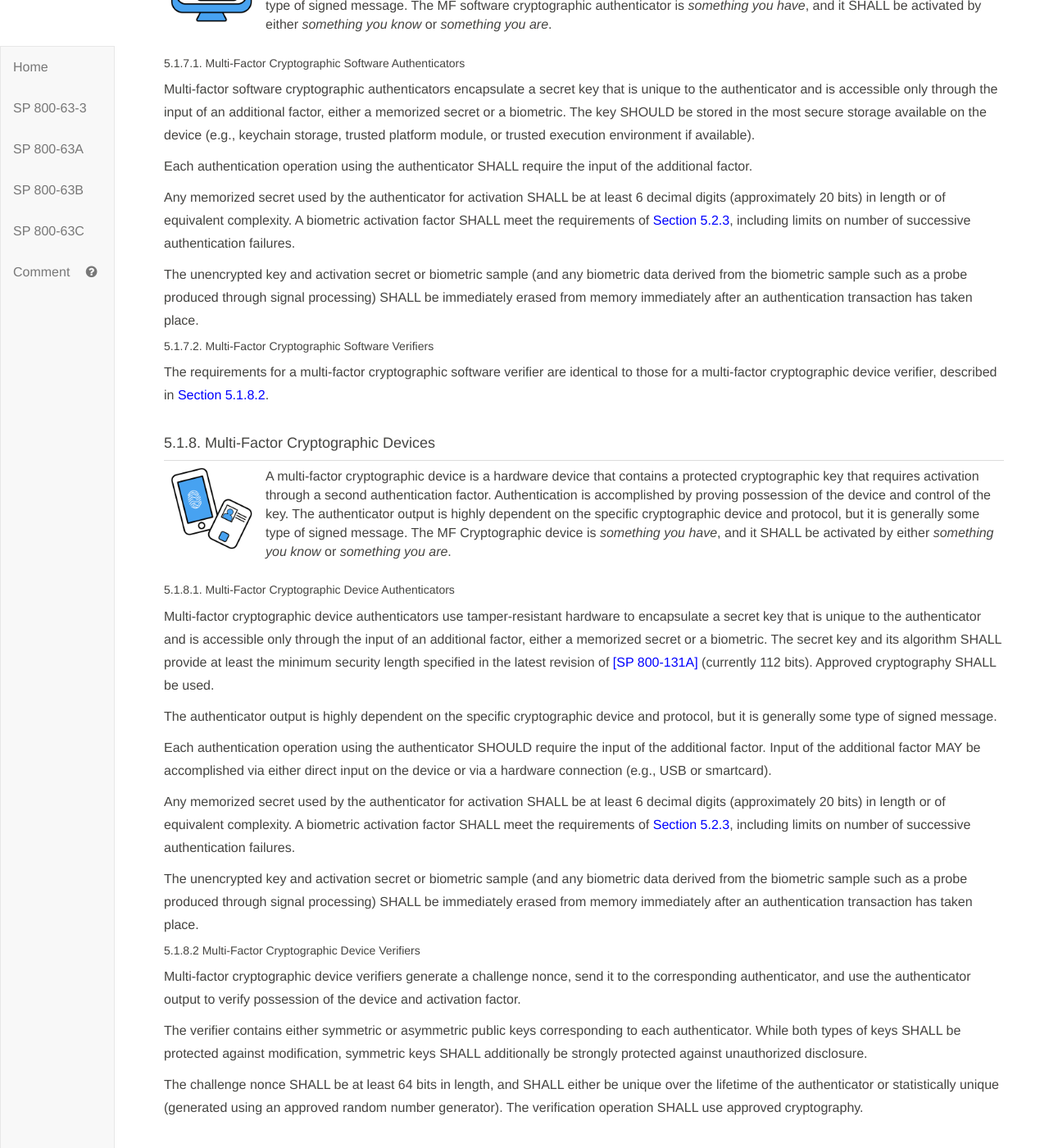
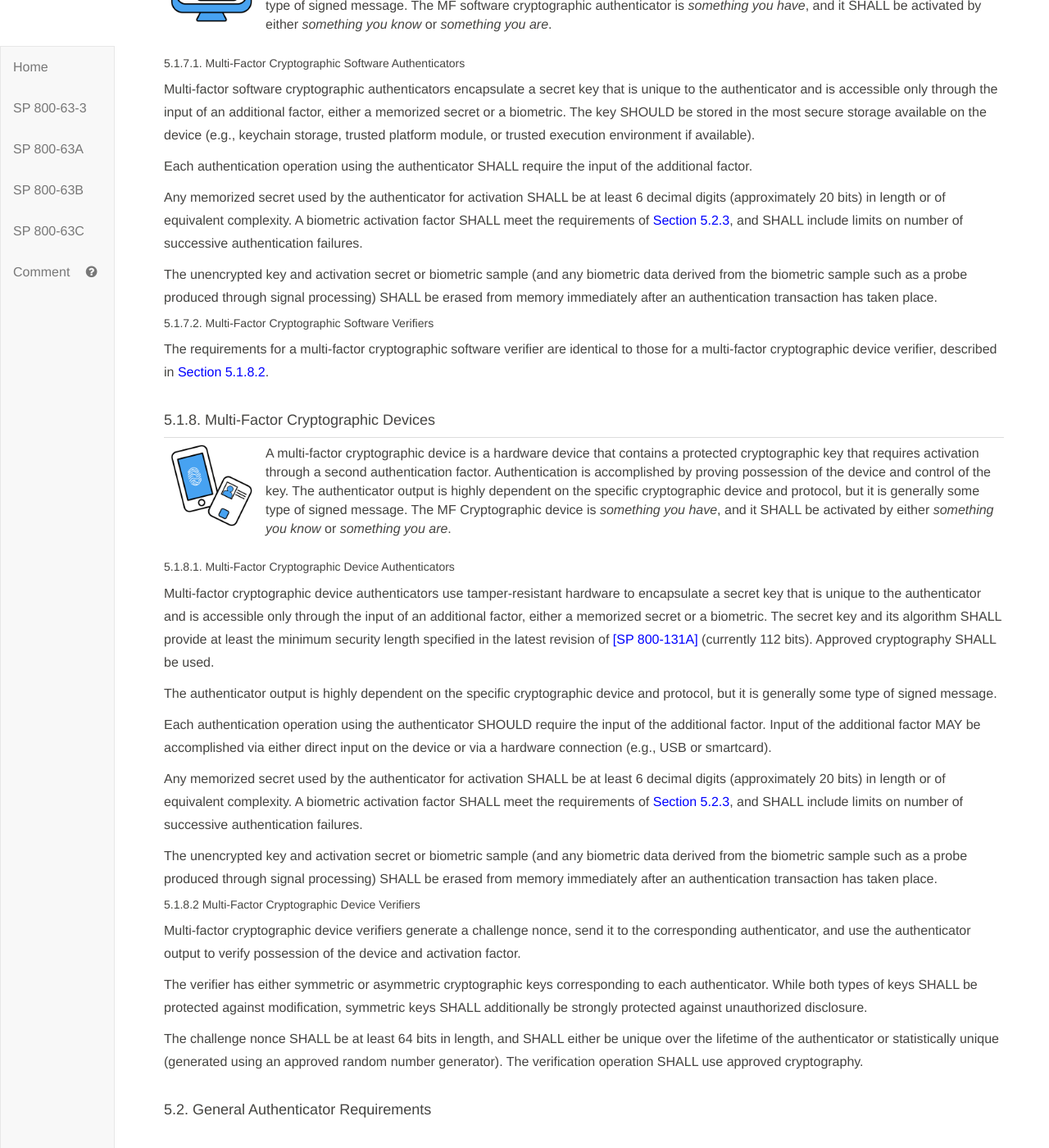
Before and after one commit to usnistgov/800-63-3, a Jekyll site: the page built from sp800-63b.md, in a window 1280 px wide and 1400 px high, scrolled down 32629 px. Shown: the whole window at 82% size. Built offline with Jekyll 4.4.1, drawn with Linux system fonts in a browser that asks for light colours; some of the changed text lies outside the part shown.

Commit message:
Editorial changes: wording improvements

```diff
--- a/sp800-63b/sec5_authenticators.md
+++ b/sp800-63b/sec5_authenticators.md
@@ -189,7 +189,7 @@ The authenticator output SHALL have at least 6 decimal digits (approximately 20
 
 Any memorized secret used by the authenticator for activation SHALL be at least 6 decimal digits (approximately 20 bits) in length or of equivalent complexity. A biometric activation factor SHALL meet the requirements of [Section 5.2.3](#biometric_use), including limits on number of successive authentication failures.
 
-The unencrypted key and activation secret or biometric sample (and any biometric data derived from the biometric sample such as a probe produced through signal processing) SHALL be immediately erased from memory immediately after a password has been generated.
+The unencrypted key and activation secret or biometric sample (and any biometric data derived from the biometric sample such as a probe produced through signal processing) SHALL be erased from memory immediately after a password has been generated.
 
 ##### 5.1.5.2. Multi-Factor OTP Verifiers
 
@@ -224,7 +224,7 @@ Single-factor cryptographic device authenticators SHOULD require a physical inpu
 
 Single-factor cryptographic device verifiers generate a challenge nonce, send it to the corresponding authenticator, and use the authenticator output to verify possession of the device. The authenticator output is highly dependent on the specific cryptographic device and protocol, but it is generally some type of signed message.
 
-The verifier contains either symmetric or asymmetric public keys corresponding to each authenticator. While both types of keys SHALL be protected against modification, symmetric keys SHALL additionally be strongly protected against unauthorized disclosure.
+The verifier has either symmetric or asymmetric cryptographic keys corresponding to each authenticator. While both types of keys SHALL be protected against modification, symmetric keys SHALL additionally be strongly protected against unauthorized disclosure.
 
 The challenge nonce SHALL be at least 64 bits in length, and SHALL either be unique over the lifetime of the authenticator or statistically unique (generated using an approved random number generator).
 
@@ -247,9 +247,9 @@ Multi-factor software cryptographic authenticators encapsulate a secret key that
 
 Each authentication operation using the authenticator SHALL require the input of the additional factor.
 
-Any memorized secret used by the authenticator for activation SHALL be at least 6 decimal digits (approximately 20 bits) in length or of equivalent complexity. A biometric activation factor SHALL meet the requirements of [Section 5.2.3](#biometric_use), including limits on number of successive authentication failures.
+Any memorized secret used by the authenticator for activation SHALL be at least 6 decimal digits (approximately 20 bits) in length or of equivalent complexity. A biometric activation factor SHALL meet the requirements of [Section 5.2.3](#biometric_use), and SHALL include limits on number of successive authentication failures.
 
-The unencrypted key and activation secret or biometric sample (and any biometric data derived from the biometric sample such as a probe produced through signal processing) SHALL be immediately erased from memory immediately after an authentication transaction has taken place.
+The unencrypted key and activation secret or biometric sample (and any biometric data derived from the biometric sample such as a probe produced through signal processing) SHALL be erased from memory immediately after an authentication transaction has taken place.
 
 ##### 5.1.7.2. Multi-Factor Cryptographic Software Verifiers
 
@@ -275,15 +275,15 @@ The authenticator output is highly dependent on the specific cryptographic devic
 
 Each authentication operation using the authenticator SHOULD require the input of the additional factor. Input of the additional factor MAY be accomplished via either direct input on the device or via a hardware connection (e.g., USB or smartcard).
 
-Any memorized secret used by the authenticator for activation SHALL be at least 6 decimal digits (approximately 20 bits) in length or of equivalent complexity. A biometric activation factor SHALL meet the requirements of [Section 5.2.3](#biometric_use), including limits on number of successive authentication failures.
+Any memorized secret used by the authenticator for activation SHALL be at least 6 decimal digits (approximately 20 bits) in length or of equivalent complexity. A biometric activation factor SHALL meet the requirements of [Section 5.2.3](#biometric_use), and SHALL include limits on number of successive authentication failures.
 
-The unencrypted key and activation secret or biometric sample (and any biometric data derived from the biometric sample such as a probe produced through signal processing) SHALL be immediately erased from memory immediately after an authentication transaction has taken place.
+The unencrypted key and activation secret or biometric sample (and any biometric data derived from the biometric sample such as a probe produced through signal processing) SHALL be erased from memory immediately after an authentication transaction has taken place.
 
 ##### <a name="mfcdv"></a>5.1.8.2 Multi-Factor Cryptographic Device Verifiers
 
 Multi-factor cryptographic device verifiers generate a challenge nonce, send it to the corresponding authenticator, and use the authenticator output to verify possession of the device and activation factor.
 
-The verifier contains either symmetric or asymmetric public keys corresponding to each authenticator. While both types of keys SHALL be protected against modification, symmetric keys SHALL additionally be strongly protected against unauthorized disclosure.
+The verifier has either symmetric or asymmetric cryptographic keys corresponding to each authenticator. While both types of keys SHALL be protected against modification, symmetric keys SHALL additionally be strongly protected against unauthorized disclosure.
 
 The challenge nonce SHALL be at least 64 bits in length, and SHALL either be unique over the lifetime of the authenticator or statistically unique (generated using an approved random number generator). The verification operation SHALL use approved cryptography.
 
@@ -343,7 +343,7 @@ If matching is performed centrally:
 * An authenticated protected channel between sensor and central verifier SHALL be established, and the sensor authenticated, **prior** to capturing the biometric sample from the claimant.
 * All transmission of biometrics shall be over the authenticated protected channel.
 
-Biometric samples collected in the authentication process MAY be used to train matching algorithms or, with user consent, for other research purposes. Biometric samples (and any biometric data derived from the biometric sample such as a probe produced through signal processing) SHALL be immediately erased from memory immediately after a password has been generated.
+Biometric samples collected in the authentication process MAY be used to train matching algorithms or, with user consent, for other research purposes. Biometric samples (and any biometric data derived from the biometric sample such as a probe produced through signal processing) SHALL be erased from memory immediately after a password has been generated.
 
 Biometrics are also used in some cases to prevent repudiation of registration and to verify that the same individual participates in all phases of the registration process as described in SP 800-63A.
 
```
Also changed, not shown: sp800-63b/sec6_lifecycle.md (+1 -1 lines).
